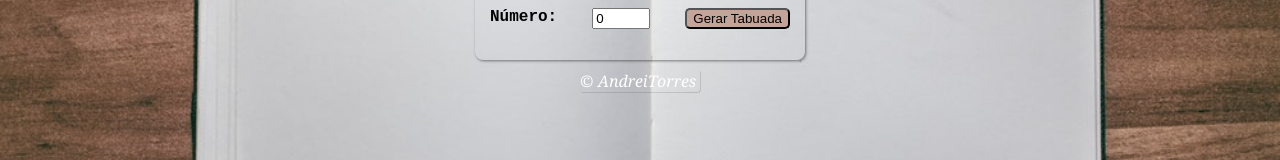
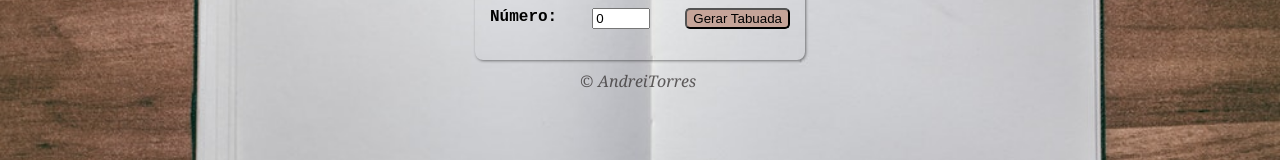
Before and after one commit to Andrei-Torres/tabuada, a plain HTML site: page index.html in a window 1280 px wide. Shown: the part 197-357 px from the top of the page. Drawn offline with Linux system fonts and the light colour scheme.

Commit message:
Update style.css

```diff
--- a/css/style.css
+++ b/css/style.css
@@ -60,7 +60,7 @@ option {
 }
 
 footer {
-    color: rgb(255, 255, 255);
+    color: rgba(53, 49, 49, 0.774);
     text-align: center;
     font-style: italic;
 }
@@ -71,5 +71,4 @@ footer > p {
     width: 120px;
     height: auto;
     border-radius: 2px;
-    box-shadow: 0.5px 0.5px 0.5px rgba(0, 0, 0, 0.24);
 }
```
